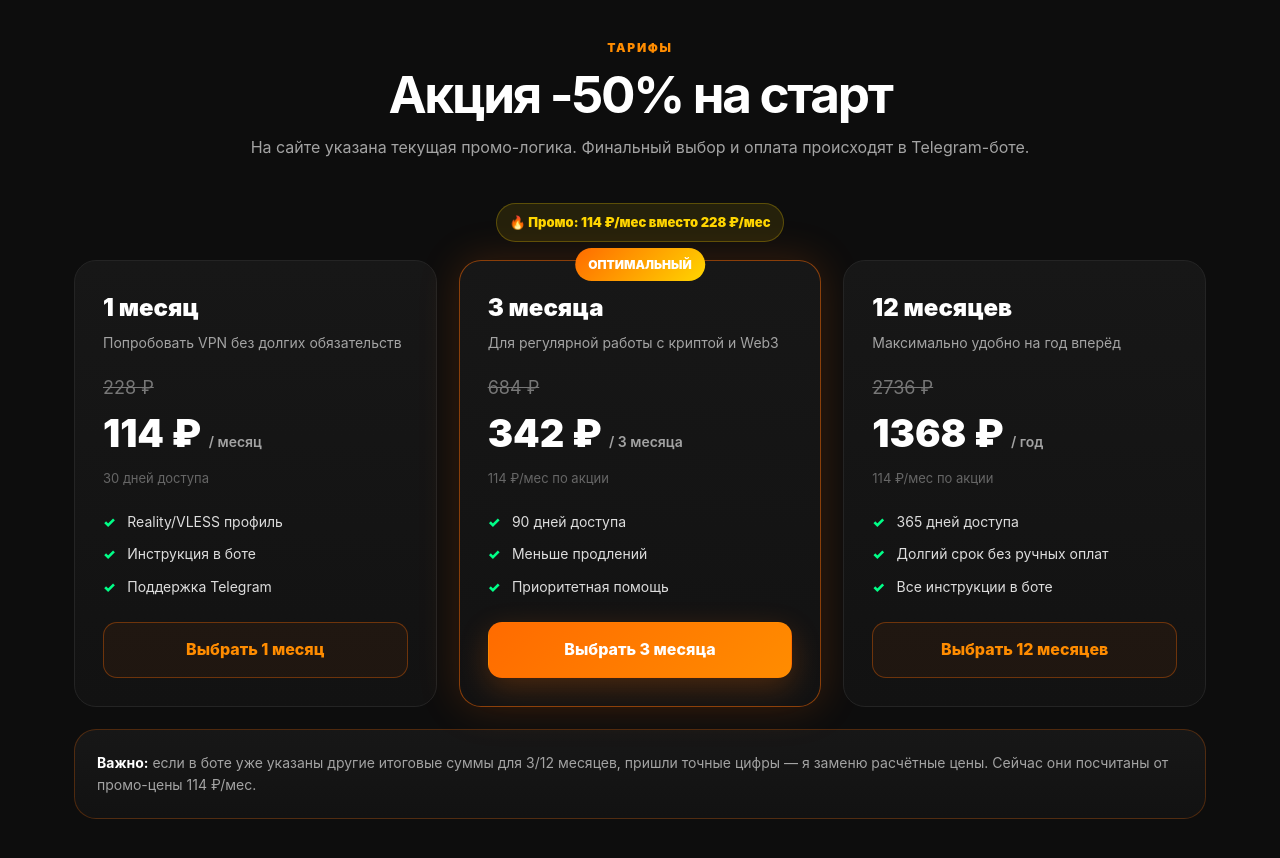
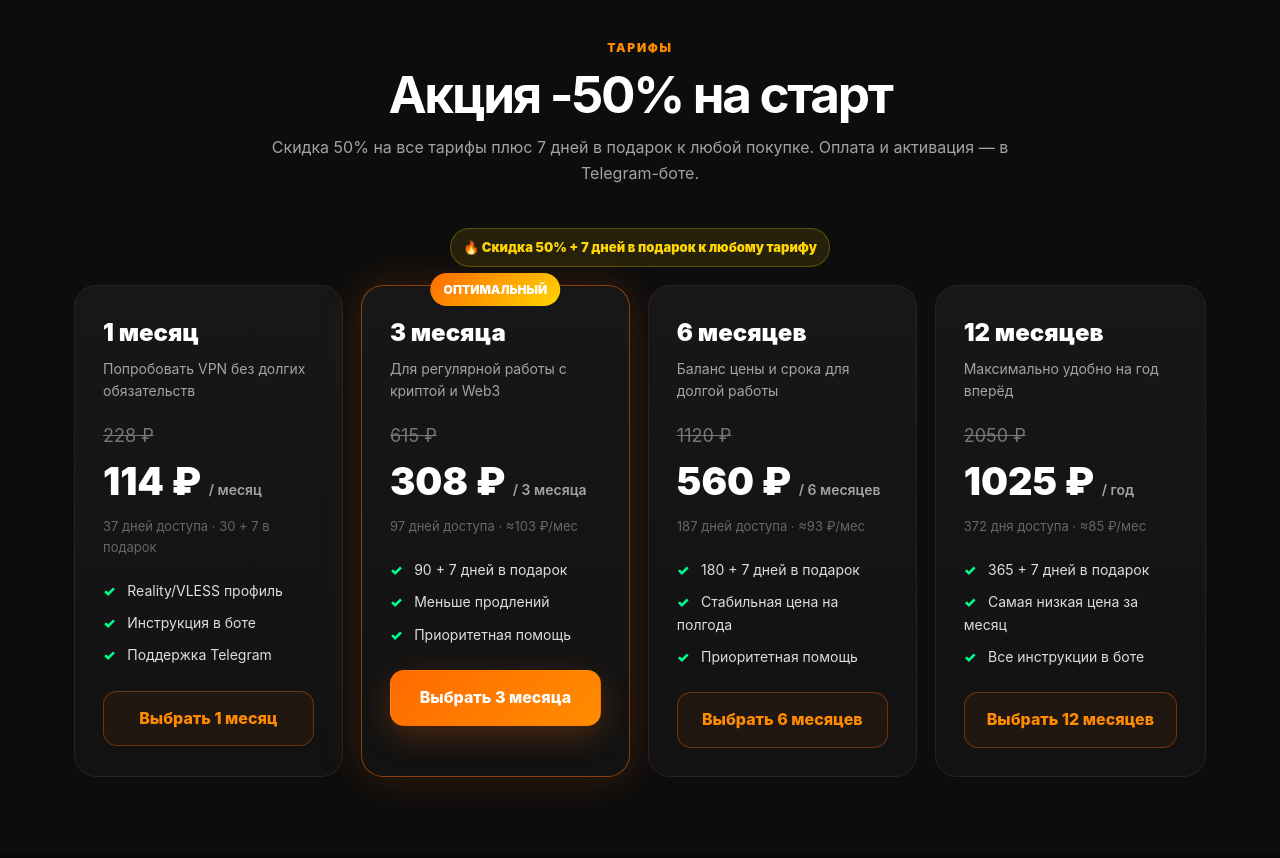
Before and after one commit to wqaaafx/qrypto, a plain HTML site: page Qrypto/vpn.html in a window 1280 px wide. Shown: the part 1900-2758 px from the top of the page. Drawn offline with Linux system fonts and the light colour scheme.

Commit message:
Update VPN pricing and promotional details

```diff
--- a/Qrypto/vpn.html
+++ b/Qrypto/vpn.html
@@ -4,7 +4,7 @@
     <meta charset="UTF-8">
     <meta name="viewport" content="width=device-width, initial-scale=1.0">
     <title>Qrypto VPN — приватный VPN на Reality для трейдинга и Web3</title>
-    <meta name="description" content="Qrypto VPN — приватный VPN на Reality для крипты, трейдинга, Web3 и безопасного доступа к интернету. Тарифы от 114 ₽/мес по акции, подключение через Telegram-бота.">
+    <meta name="description" content="Qrypto VPN — приватный VPN на Reality для крипты, трейдинга, Web3 и безопасного доступа к интернету. Тарифы от 85 ₽/мес по акции, подключение через Telegram-бота.">
     <meta property="og:title" content="Qrypto VPN — приватный VPN на Reality">
     <meta property="og:description" content="VPN для трейдинга, крипты и Web3. Маскировка под обычный TLS-трафик, подключение через Telegram-бота, оплата криптой и другими способами.">
     <meta property="og:type" content="website">
@@ -26,13 +26,13 @@
         .terminal{background:linear-gradient(180deg,rgba(255,107,0,.10),rgba(15,15,15,.98));border:1px solid rgba(255,107,0,.24);border-radius:28px;box-shadow:var(--shadow);overflow:hidden}.terminal-head{height:48px;display:flex;align-items:center;gap:8px;padding:0 18px;border-bottom:1px solid rgba(255,255,255,.08);background:rgba(0,0,0,.28)}.dot{width:10px;height:10px;border-radius:50%;background:#ff5f57}.dot:nth-child(2){background:#ffbd2e}.dot:nth-child(3){background:#28c840}.terminal-body{padding:24px;font-family:var(--mono);font-size:14px;min-height:390px}.line{display:flex;gap:10px;margin:10px 0;color:#bdbdbd}.line .k{color:var(--accent2);min-width:90px}.line .ok{color:var(--green)}.line .cyan{color:var(--cyan)}.pulse{display:inline-block;width:8px;height:15px;background:var(--cyan);animation:blink 1s infinite;vertical-align:-2px}@keyframes blink{50%{opacity:.2}}.mask-card{margin-top:20px;padding:16px;border-radius:16px;border:1px solid rgba(33,255,208,.2);background:rgba(33,255,208,.06);font-family:Inter,Arial,sans-serif}.mask-card b{color:#fff}.mask-card p{font-size:13px;color:var(--muted);margin-top:4px}
         section{padding:78px 0}.section-head{text-align:center;max-width:800px;margin:0 auto 42px}.label{display:block;color:var(--accent2);font-weight:950;text-transform:uppercase;letter-spacing:.14em;font-size:12px;margin-bottom:10px}h2{font-size:clamp(32px,4vw,54px);line-height:1.05;letter-spacing:-.045em;margin-bottom:14px}.section-head p{color:var(--muted)}
         .features{display:grid;grid-template-columns:repeat(3,1fr);gap:18px}.feature,.price-card,.step,.faq-item,.notice,.bot-panel,.pay-card,.rule-card{background:linear-gradient(180deg,var(--card2),var(--card));border:1px solid var(--border);border-radius:var(--radius);padding:22px}.feature:hover,.price-card:hover,.pay-card:hover{border-color:rgba(255,107,0,.36);transform:translateY(-3px);transition:.25s}.feature-icon{font-size:30px;margin-bottom:13px}.feature h3,.rule-card h3{font-size:18px;margin-bottom:8px}.feature p,.step p,.faq-item p,.notice p,.rule-card p,.pay-card p{color:var(--muted);font-size:14px}.metric{font-family:var(--mono);font-size:13px;color:var(--cyan);margin-top:12px}
-        .pricing-grid{display:grid;grid-template-columns:repeat(3,1fr);gap:22px}.price-card{position:relative;padding:28px}.price-card.popular{border-color:rgba(255,107,0,.5);box-shadow:var(--shadow)}.popular-badge{position:absolute;top:-13px;left:50%;transform:translateX(-50%);background:var(--gradient);color:#fff;border-radius:999px;padding:7px 13px;font-size:12px;font-weight:950}.plan-name{font-size:24px;font-weight:950;margin-bottom:5px}.plan-desc{color:var(--muted);font-size:14px;margin-bottom:20px}.old-price{display:inline-block;color:#777;text-decoration:line-through;font-size:18px;margin-right:8px}.price{font-size:38px;font-weight:950;margin-bottom:4px}.price small{font-size:14px;color:var(--muted);font-weight:600}.price-note{font-size:13px;color:var(--dim);margin-bottom:22px}.price-card ul{list-style:none;display:grid;gap:10px;margin-bottom:24px;color:#ddd;font-size:14px}.check{color:var(--green);font-weight:950;margin-right:8px}.price-card .btn{width:100%}.sale{display:inline-flex;align-items:center;gap:8px;padding:8px 12px;border-radius:999px;background:rgba(255,214,0,.10);border:1px solid rgba(255,214,0,.25);color:var(--yellow);font-size:13px;font-weight:950;margin-bottom:18px}
+        .pricing-grid{display:grid;grid-template-columns:repeat(4,1fr);gap:18px}.price-card{position:relative;padding:28px}.price-card.popular{border-color:rgba(255,107,0,.5);box-shadow:var(--shadow)}.popular-badge{position:absolute;top:-13px;left:50%;transform:translateX(-50%);background:var(--gradient);color:#fff;border-radius:999px;padding:7px 13px;font-size:12px;font-weight:950}.plan-name{font-size:24px;font-weight:950;margin-bottom:5px}.plan-desc{color:var(--muted);font-size:14px;margin-bottom:20px}.old-price{display:inline-block;color:#777;text-decoration:line-through;font-size:18px;margin-right:8px}.price{font-size:38px;font-weight:950;margin-bottom:4px}.price small{font-size:14px;color:var(--muted);font-weight:600}.price-note{font-size:13px;color:var(--dim);margin-bottom:22px}.price-card ul{list-style:none;display:grid;gap:10px;margin-bottom:24px;color:#ddd;font-size:14px}.check{color:var(--green);font-weight:950;margin-right:8px}.price-card .btn{width:100%}.sale{display:inline-flex;align-items:center;gap:8px;padding:8px 12px;border-radius:999px;background:rgba(255,214,0,.10);border:1px solid rgba(255,214,0,.25);color:var(--yellow);font-size:13px;font-weight:950;margin-bottom:18px}
         .steps{display:grid;grid-template-columns:repeat(3,1fr);gap:18px}.step-num{width:40px;height:40px;border-radius:12px;background:rgba(255,107,0,.12);border:1px solid rgba(255,107,0,.28);display:flex;align-items:center;justify-content:center;color:var(--accent2);font-weight:950;margin-bottom:15px}.step h3{font-size:17px;margin-bottom:8px}
         .payments{display:grid;grid-template-columns:repeat(3,1fr);gap:18px}.pay-top{display:flex;align-items:center;justify-content:space-between;gap:12px;margin-bottom:12px}.pay-name{font-weight:950;font-size:18px}.status{font-size:11px;text-transform:uppercase;letter-spacing:.08em;border-radius:999px;padding:6px 9px;font-weight:950}.status.on{color:var(--green);background:rgba(0,255,136,.09);border:1px solid rgba(0,255,136,.22)}.status.soon{color:var(--yellow);background:rgba(255,214,0,.09);border:1px solid rgba(255,214,0,.22)}
         .account{background:linear-gradient(135deg,rgba(255,107,0,.14),rgba(33,255,208,.04));border-top:1px solid rgba(255,255,255,.06);border-bottom:1px solid rgba(255,255,255,.06)}.account-grid{display:grid;grid-template-columns:.95fr 1.05fr;gap:28px;align-items:center}.bot-panel{border-color:rgba(255,107,0,.27);box-shadow:var(--shadow)}.bot-row{display:flex;justify-content:space-between;gap:16px;padding:14px 0;border-bottom:1px solid rgba(255,255,255,.07);color:#ddd}.bot-row:last-child{border-bottom:0}.bot-row span:last-child{color:var(--accent2);font-weight:900}
         .rules-grid{display:grid;grid-template-columns:repeat(3,1fr);gap:18px}.faq-grid{display:grid;grid-template-columns:repeat(2,1fr);gap:18px}.faq-item h3{font-size:17px;margin-bottom:8px}.notice{border-color:rgba(255,107,0,.25);margin-top:22px}.footer{border-top:1px solid rgba(255,255,255,.08);padding:34px 0;color:var(--muted)}.footer .container{display:flex;justify-content:space-between;gap:20px;flex-wrap:wrap}.footer-links{display:flex;gap:18px;flex-wrap:wrap}.footer a:hover{color:var(--accent2)}
-        @media(max-width:980px){.hero-grid,.account-grid{grid-template-columns:1fr}.features,.steps,.payments,.rules-grid{grid-template-columns:repeat(2,1fr)}.pricing-grid{grid-template-columns:1fr;max-width:540px;margin:0 auto}.nav-links{display:none}.mobile-toggle{display:block}}
-        @media(max-width:560px){.navbar .container{height:auto;padding-top:16px;padding-bottom:16px;align-items:flex-start}.nav-actions{display:none}.hero{padding:56px 0}.features,.steps,.payments,.rules-grid,.faq-grid{grid-template-columns:1fr}.hero-actions .btn{width:100%}.trust{flex-direction:column;gap:8px}.terminal-body{font-size:12px;padding:18px;min-height:auto}section{padding:56px 0}.footer .container{flex-direction:column}.mobile-open .nav-links{display:flex;position:absolute;left:24px;right:24px;top:68px;flex-direction:column;align-items:flex-start;background:#111;border:1px solid var(--border);padding:18px;border-radius:18px}.mobile-open{padding-bottom:218px}}
+        @media(max-width:980px){.hero-grid,.account-grid{grid-template-columns:1fr}.features,.steps,.payments,.rules-grid{grid-template-columns:repeat(2,1fr)}.pricing-grid{grid-template-columns:repeat(2,1fr);max-width:640px;margin:0 auto}.nav-links{display:none}.mobile-toggle{display:block}}
+        @media(max-width:560px){.navbar .container{height:auto;padding-top:16px;padding-bottom:16px;align-items:flex-start}.nav-actions{display:none}.hero{padding:56px 0}.features,.steps,.payments,.rules-grid,.faq-grid,.pricing-grid{grid-template-columns:1fr}.hero-actions .btn{width:100%}.trust{flex-direction:column;gap:8px}.terminal-body{font-size:12px;padding:18px;min-height:auto}section{padding:56px 0}.footer .container{flex-direction:column}.mobile-open .nav-links{display:flex;position:absolute;left:24px;right:24px;top:68px;flex-direction:column;align-items:flex-start;background:#111;border:1px solid var(--border);padding:18px;border-radius:18px}.mobile-open{padding-bottom:218px}}
     </style>
 </head>
 <body>
@@ -52,7 +52,7 @@
             <div class="badge">🛡️ Qrypto VPN · Reality / VLESS</div>
             <h1>VPN, который выглядит как <span class="gradient">обычный TLS-трафик</span></h1>
             <p>Приватный VPN для трейдинга, крипты, Web3 и повседневного интернета. Подключение через Telegram-бота: выбрал тариф → оплатил → получил ключ и инструкцию.</p>
-            <div class="hero-actions"><a href="https://t.me/qrypto_vpn_bot?start=site_hero_buy" target="_blank" class="btn btn-primary">Купить VPN в Telegram</a><a href="#plans" class="btn btn-outline">Тарифы от 114 ₽/мес</a><a href="#connect" class="btn btn-cyan">Как подключить</a></div>
+            <div class="hero-actions"><a href="https://t.me/qrypto_vpn_bot?start=site_hero_buy" target="_blank" class="btn btn-primary">Купить VPN в Telegram</a><a href="#plans" class="btn btn-outline">Тарифы от 85 ₽/мес</a><a href="#connect" class="btn btn-cyan">Как подключить</a></div>
             <div class="trust"><div><b>Reality</b> маскировка</div><div><b>200 ГБ/мес</b> ориентир трафика</div><div><b>CryptoBot</b> + Lava/Tribute в работе</div></div>
         </div>
         <div class="terminal" aria-label="Reality traffic masking demo">
@@ -84,14 +84,47 @@
 </section>
 <section id="plans" style="background:var(--bg2)">
     <div class="container">
-        <div class="section-head"><span class="label">Тарифы</span><h2>Акция -50% на старт</h2><p>На сайте указана текущая промо-логика. Финальный выбор и оплата происходят в Telegram-боте.</p></div>
-        <div style="text-align:center"><div class="sale">🔥 Промо: 114 ₽/мес вместо 228 ₽/мес</div></div>
+        <div class="section-head"><span class="label">Тарифы</span><h2>Акция -50% на старт</h2><p>Скидка 50% на все тарифы плюс 7 дней в подарок к любой покупке. Оплата и активация — в Telegram-боте.</p></div>
+        <div style="text-align:center"><div class="sale">🔥 Скидка 50% + 7 дней в подарок к любому тарифу</div></div>
         <div class="pricing-grid">
-            <div class="price-card"><div class="plan-name">1 месяц</div><div class="plan-desc">Попробовать VPN без долгих обязательств</div><div><span class="old-price">228 ₽</span></div><div class="price">114 ₽ <small>/ месяц</small></div><div class="price-note">30 дней доступа</div><ul><li><span class="check">✓</span> Reality/VLESS профиль</li><li><span class="check">✓</span> Инструкция в боте</li><li><span class="check">✓</span> Поддержка Telegram</li></ul><a href="https://t.me/qrypto_vpn_bot?start=site_vpn_1m" target="_blank" class="btn btn-outline">Выбрать 1 месяц</a></div>
-            <div class="price-card popular"><div class="popular-badge">ОПТИМАЛЬНЫЙ</div><div class="plan-name">3 месяца</div><div class="plan-desc">Для регулярной работы с криптой и Web3</div><div><span class="old-price">684 ₽</span></div><div class="price">342 ₽ <small>/ 3 месяца</small></div><div class="price-note">114 ₽/мес по акции</div><ul><li><span class="check">✓</span> 90 дней доступа</li><li><span class="check">✓</span> Меньше продлений</li><li><span class="check">✓</span> Приоритетная помощь</li></ul><a href="https://t.me/qrypto_vpn_bot?start=site_vpn_3m" target="_blank" class="btn btn-primary">Выбрать 3 месяца</a></div>
-            <div class="price-card"><div class="plan-name">12 месяцев</div><div class="plan-desc">Максимально удобно на год вперёд</div><div><span class="old-price">2736 ₽</span></div><div class="price">1368 ₽ <small>/ год</small></div><div class="price-note">114 ₽/мес по акции</div><ul><li><span class="check">✓</span> 365 дней доступа</li><li><span class="check">✓</span> Долгий срок без ручных оплат</li><li><span class="check">✓</span> Все инструкции в боте</li></ul><a href="https://t.me/qrypto_vpn_bot?start=site_vpn_12m" target="_blank" class="btn btn-outline">Выбрать 12 месяцев</a></div>
+            <div class="price-card">
+                <div class="plan-name">1 месяц</div>
+                <div class="plan-desc">Попробовать VPN без долгих обязательств</div>
+                <div><span class="old-price">228 ₽</span></div>
+                <div class="price">114 ₽ <small>/ месяц</small></div>
+                <div class="price-note">37 дней доступа · 30 + 7 в подарок</div>
+                <ul><li><span class="check">✓</span> Reality/VLESS профиль</li><li><span class="check">✓</span> Инструкция в боте</li><li><span class="check">✓</span> Поддержка Telegram</li></ul>
+                <a href="https://t.me/qrypto_vpn_bot?start=site_vpn_1m" target="_blank" class="btn btn-outline">Выбрать 1 месяц</a>
+            </div>
+            <div class="price-card popular">
+                <div class="popular-badge">ОПТИМАЛЬНЫЙ</div>
+                <div class="plan-name">3 месяца</div>
+                <div class="plan-desc">Для регулярной работы с криптой и Web3</div>
+                <div><span class="old-price">615 ₽</span></div>
+                <div class="price">308 ₽ <small>/ 3 месяца</small></div>
+                <div class="price-note">97 дней доступа · ≈103 ₽/мес</div>
+                <ul><li><span class="check">✓</span> 90 + 7 дней в подарок</li><li><span class="check">✓</span> Меньше продлений</li><li><span class="check">✓</span> Приоритетная помощь</li></ul>
+                <a href="https://t.me/qrypto_vpn_bot?start=site_vpn_3m" target="_blank" class="btn btn-primary">Выбрать 3 месяца</a>
+            </div>
+            <div class="price-card">
+                <div class="plan-name">6 месяцев</div>
+                <div class="plan-desc">Баланс цены и срока для долгой работы</div>
+                <div><span class="old-price">1120 ₽</span></div>
+                <div class="price">560 ₽ <small>/ 6 месяцев</small></div>
+                <div class="price-note">187 дней доступа · ≈93 ₽/мес</div>
+                <ul><li><span class="check">✓</span> 180 + 7 дней в подарок</li><li><span class="check">✓</span> Стабильная цена на полгода</li><li><span class="check">✓</span> Приоритетная помощь</li></ul>
+                <a href="https://t.me/qrypto_vpn_bot?start=site_vpn_6m" target="_blank" class="btn btn-outline">Выбрать 6 месяцев</a>
+            </div>
+            <div class="price-card">
+                <div class="plan-name">12 месяцев</div>
+                <div class="plan-desc">Максимально удобно на год вперёд</div>
+                <div><span class="old-price">2050 ₽</span></div>
+                <div class="price">1025 ₽ <small>/ год</small></div>
+                <div class="price-note">372 дня доступа · ≈85 ₽/мес</div>
+                <ul><li><span class="check">✓</span> 365 + 7 дней в подарок</li><li><span class="check">✓</span> Самая низкая цена за месяц</li><li><span class="check">✓</span> Все инструкции в боте</li></ul>
+                <a href="https://t.me/qrypto_vpn_bot?start=site_vpn_12m" target="_blank" class="btn btn-outline">Выбрать 12 месяцев</a>
+            </div>
         </div>
-        <div class="notice"><p><b style="color:#fff">Важно:</b> если в боте уже указаны другие итоговые суммы для 3/12 месяцев, пришли точные цифры — я заменю расчётные цены. Сейчас они посчитаны от промо-цены 114 ₽/мес.</p></div>
     </div>
 </section>
 <section id="payments">
```
